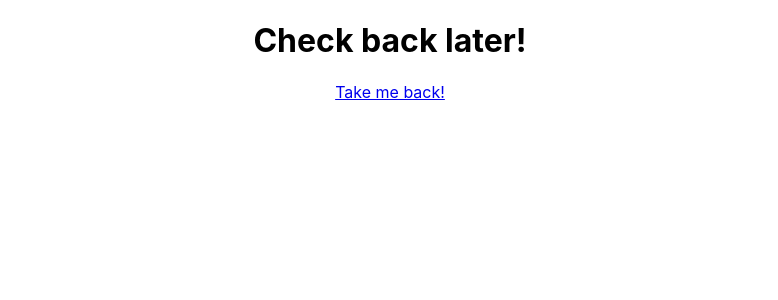
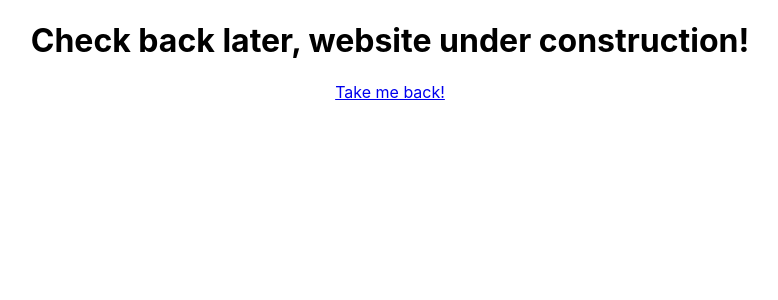
Before and after one commit to Reikon95/kodflix-new, a React (Create React App) app: page /blackMirror in a window 1280 px wide. Shown: the top 300 px of the page, without its empty margins (250-1028 px from the left). Built offline with nearby package versions, Linux system fonts and the light colour scheme.

Commit message:
introduced state

```diff
--- a/src/App.js
+++ b/src/App.js
@@ -11,7 +11,6 @@ function App() {
         </header>
         <Route exact path='/' component={Gallery}/>
         <Route exact path='/:details' component={Details}/>
-          {/* <Gallery /> */}
       </div>
     </Router>
   );
--- a/src/Details.js
+++ b/src/Details.js
@@ -1,14 +1,19 @@
-import React, {component} from 'react';
-import Media from './Media';
-import { BrowserRouter as Router, Route } from 'react-router-dom';
+import React from 'react';
 import { Link } from 'react-router-dom';
 
-
-export default function Details() {
+export default class Details extends React.Component {
+  constructor() {
+    super();
+    this.state = {
+      welcomeMessage: 'Check back later, website under construction!'
+    };
+  }
+  render() {
     return (
-        <>
-        <div><h1>Check back later!</h1></div>
-        <Link to='/'><p>Take me back!</p></Link>
-        </>
-      );
+      <>
+      <div><h1>{this.state.welcomeMessage}</h1></div>
+      <Link to='/'><p>Take me back!</p></Link>
+      </>
+    );
+  }
 }
```
